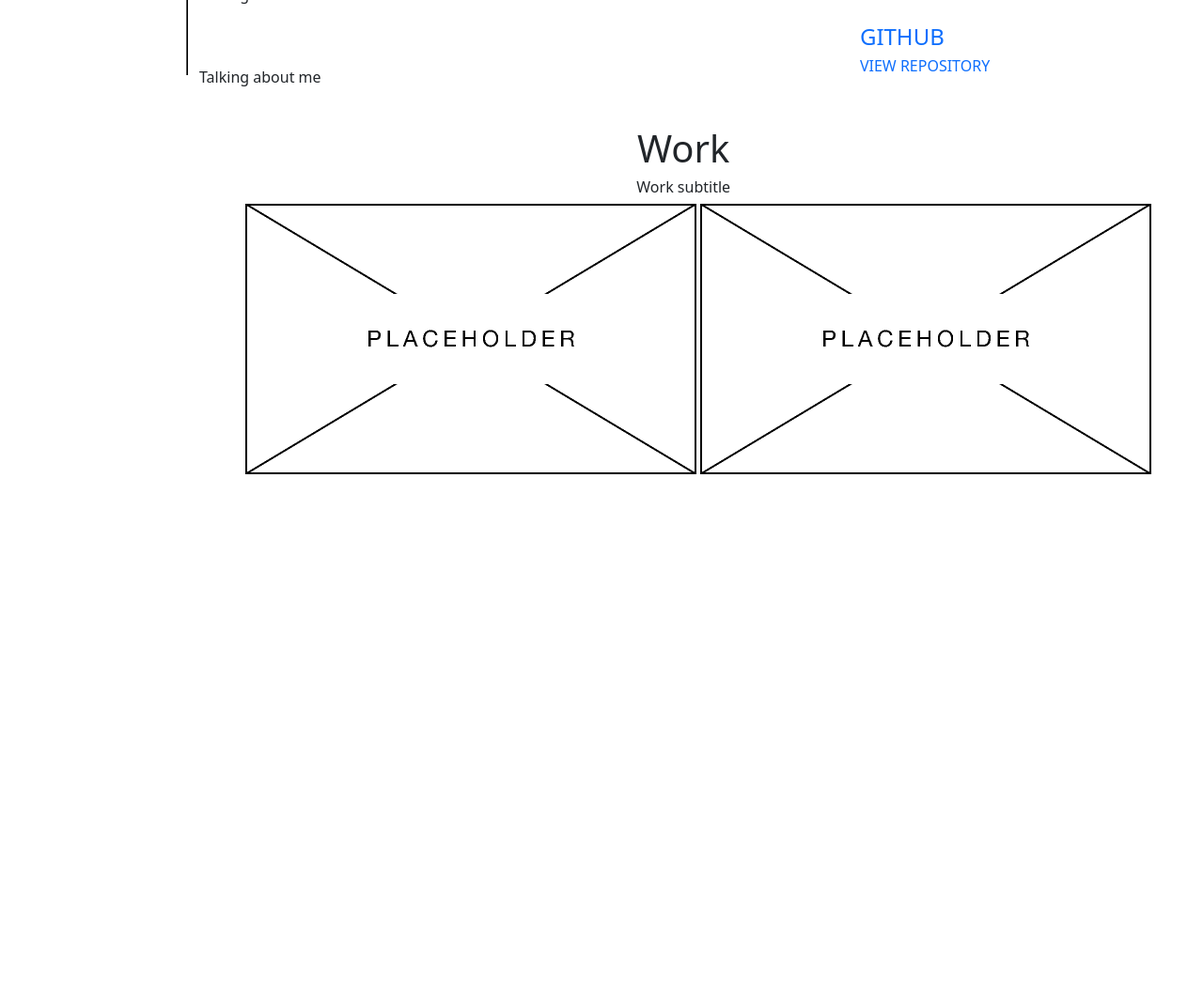
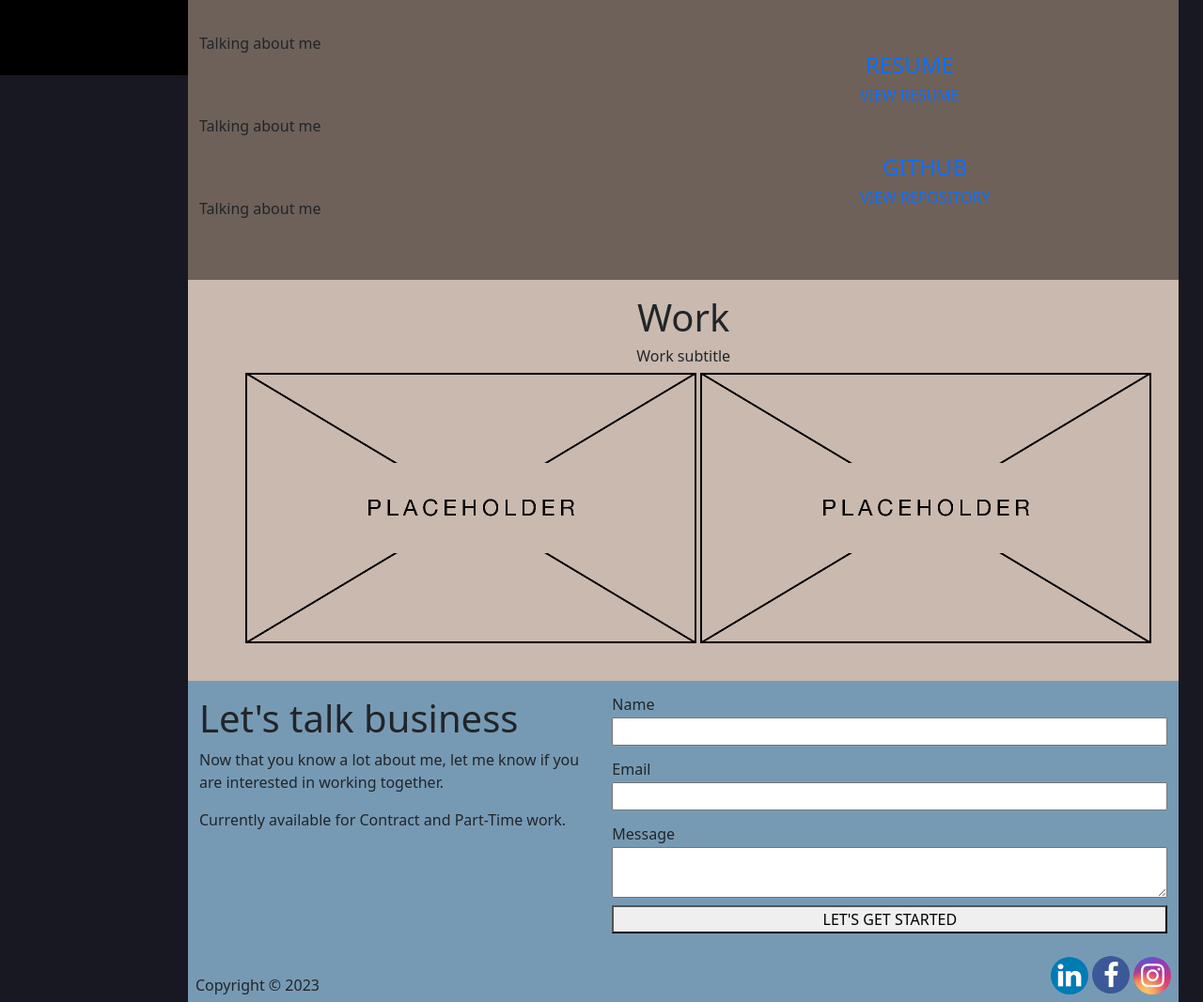
Before and after one commit to alex-butler0/portfolio, a plain HTML site: page index.html in a window 1280 px wide. Shown: the part 720-1787 px from the top of the page at 94% size. Before the commit the page ends 1241 px from the top, so only its background shows below. Drawn offline with nearby package versions, Linux system fonts and the light colour scheme.

Commit message:
Complete Footer, Position Sections, Begin Styling Sections

```diff
--- a/css/style.css
+++ b/css/style.css
@@ -1,9 +1,9 @@
 /* Debugging */
-/*
-* {
+
+/* * {
     outline: 1px solid red;
-  }
-*/
+  }  */
+
 
 /* General Styling */
 
@@ -12,11 +12,17 @@ html {
     width: 98vw;
     margin: 0;
     padding: 0;
+}
 
+body {
+    background-color: #181823 !important;
 }
 
 .section {
-    margin-left: 200px;
+    margin: 0;
+    padding: 0;
+    margin-left: 200px !important;
+
 }
 
 a:link {text-decoration: none;}
@@ -30,9 +36,9 @@ a:link {text-decoration: none;}
     z-index: 0;
     height: 100%;
     width: 200px;
-    border-right: 2px ridge #000000;
     display: flex;
     align-items: center;
+    background-color: #000000;
 }
 
 .menu_content {
@@ -41,19 +47,68 @@ a:link {text-decoration: none;}
 
 .menu_link {
     text-align: center;
+    display: block;
+    margin-top: 8vh;
+    color: white;
 }
+
+.menu_link:hover {
+    opacity: 0.7;
+}
+
+
 /* End Menu Styling */
 
 /* About Styling */
-
 .named_logo {
     position: relative;
     top: 0;
     right: 0;
+    /* background-color: #6325e2 */
 }
+
+.about_img {
+    z-index: 2;
+    padding-top: 5vh;
+    padding-left: 5vh !important;
+    padding-bottom: 5vh !important;
+}
+
+.about_text {
+    position: relative;
+    top: 15vh;
+    right: 6%;
+    z-index: 2;
+    color: white;
+}
+
+.about_head {
+    width: 70%;
+    padding-bottom: 8vh;
+}
+
+.about_info {
+    padding-top: 2vh;
+    background-color: #6e6159;
+    padding-bottom: 3vh;
+}
+
+.about_link {
+    text-align: center;
+}
+
+.about_link:hover {
+    opacity: 0.7;
+}
+
 /* End About Styling */
 
 /* Work Styling */
+#work {
+    padding-top: 2vh;
+    padding-bottom: 3vh;
+    background-color: #cab9af;
+}
 .work_text {
     display: flex;
     flex-direction: column;
@@ -69,5 +124,53 @@ a:link {text-decoration: none;}
 /* End Work Styling */
 
 /* Contact Styling */
+#contact {
+    padding-top: 2vh;
+    background-color: #779ab4;
+}
 
+.fa {
+    border-radius: 50%;
+    width: 40px;
+    height: 40px;
+    font-size: 29px !important;
+    text-align: center !important;
+    line-height: 40px !important;
+
+  }
+
+.fa:hover {
+    opacity: 0.7;
+}
+
+.fa-instagram {
+    background: radial-gradient(circle farthest-corner at 35% 90%, #fec564, transparent 50%), radial-gradient(circle farthest-corner at 0 140%, #fec564, transparent 50%), radial-gradient(ellipse farthest-corner at 0 -25%, #5258cf, transparent 50%), radial-gradient(ellipse farthest-corner at 20% -50%, #5258cf, transparent 50%), radial-gradient(ellipse farthest-corner at 100% 0, #893dc2, transparent 50%), radial-gradient(ellipse farthest-corner at 60% -20%, #893dc2, transparent 50%), radial-gradient(ellipse farthest-corner at 100% 100%, #d9317a, transparent), linear-gradient(#6559ca, #bc318f 30%, #e33f5f 50%, #f77638 70%, #fec66d 100%);
+    color: white;
+}
+
+.fa-facebook {
+    background: #3B5998;
+    color: white;
+    line-height: 42px !important;
+}
+
+.fa-linkedin {
+    background: #007bb5;
+    color: white;
+}
+
+#footer {
+    padding-top: 3vh;
+    background-color: #779ab4;
+}
+
+.footer_text {
+    margin-left: 1vh;
+    margin-bottom: 1vh;
+}
+
+.footer_icons {
+    margin-right: 1vh;
+    margin-bottom: 1vh;
+}
 /* End Contact Styling */
--- a/index.html
+++ b/index.html
@@ -1,9 +1,10 @@
 <!DOCTYPE html>
 <html lang="en">
 <head>
-    <title>Alex Butler | Engineering Student | Aspiring Web Developer | Montreal | Halifax</title>
+    <title>Alex Butler | Portfolio Home</title>
     <meta charset="UTF-8">
     <link rel="stylesheet" href="css/style.css">
+    <link rel="stylesheet" href="https://cdnjs.cloudflare.com/ajax/libs/font-awesome/4.7.0/css/font-awesome.min.css">
     <link href="https://cdn.jsdelivr.net/npm/bootstrap@5.3.0/dist/css/bootstrap.min.css" rel="stylesheet" integrity="sha384-9ndCyUaIbzAi2FUVXJi0CjmCapSmO7SnpJef0486qhLnuZ2cdeRhO02iuK6FUUVM" crossorigin="anonymous">
     <!-- Uses: Bootstrap  -->
 </head>
@@ -22,18 +23,20 @@
         <div class="menu_content">
             <a class="menu_link" href="#about">
                 <h4 class="menu_title">About</h4>
+                <svg class="menu_icon">
 
-                <h6 class="menu_subtitle mt-1">READ BIO</h6>
+                </svg>
+                <h6 class="menu_subtitle">READ BIO</h6>
             </a>
             <a class="menu_link" href="#work">
                 <h4 class="menu_title">Work</h4>
 
-                <h6 class="menu_subtitle mt-1">VIEW WORK</h6>
+                <h6 class="menu_subtitle">VIEW WORK</h6>
             </a>
             <a class="menu_link" href="#contact">
                 <h4 class="menu_title">Contact</h4>
 
-                <h6 class="menu_subtitle mt-1">GET IN CONTACT</h6>
+                <h6 class="menu_subtitle">GET IN CONTACT</h6>
             </a>
 
         </div>
@@ -52,23 +55,23 @@
                 2x Containers, right, lg column, sm row
          -->
     <section id="about" class="section">
-        <div class="container w-100">
-            <div class="about_logo d-flex justify-content-end">
+        <div class="about_hero container w-100">
+            <!-- <div class="about_logo d-flex justify-content-end">
                 <img class="named_logo" src="img/placeholder.png" alt="Named Alex Butler Logo">
-            </div>
+            </div> -->
             <div class="row">
-                <div class="about_img col-lg-6 d-flex align-items-center">
-                    <img class="w-100" src="img/placeholder.png" alt="Photo of Alex Butler">
+                <div class="about_img col-lg-6">
+                    <img class="w-100" src="img/self.jpg" alt="Photo of Alex Butler">
                 </div>
                 <div class="about_text col-lg-6 d-flex flex-column">
                     <h1 class="about_head"><strong>I'm Alex Butler. An Engineering Student and Web Developer based in Quebec.</strong></h1>
-                    <p class="about_subhead">I am a passionate self-starter specializing in bioengineering, engineering design, and full-stack web development.
-                        If you have a project that needs some awesome skills, I'm your guy.</p>
+                    <p class="about_subhead w-100">I am a passionate self-starter specializing in bioengineering, engineering design, and full-stack web development.
+                        If you have a project you'd like to collaborate on, send me a message!</p>
                 </div>
             </div>
         </div>
 
-        <div class="container w-100">
+        <div class="about_info container w-100">
             <div class="row">
                 <div class="about_describe col-lg-8 d-flex flex-column justify-content-evenly">
                     <p class="py-4">Talking about me</p>
@@ -139,7 +142,35 @@
                         Social media icons, font-awesome, round
          -->
     <section id="contact" class="section">
+        <div class="container">
+            <div class="row">
+                <div class="contact_text col-lg-5 text-left">
+                    <h1>Let's talk business</h1>
+                    <p>Now that you know a lot about me, let me know if you are interested in working together.</p>
+                    <p>Currently available for Contract and Part-Time work.</p>
+                </div>
+                <form class="contact_form col-lg-7 d-flex flex-column justify-content-evenly">
+                    <h6 class="input_title mb-1">Name</h6>
+                    <input id="name" class="mb-3" type="text">
+                    <h6 class="input_title mb-1">Email</h6>
+                    <input id="email" class="mb-3" type="email">
+                    <h6 class="input_title mb-1">Message</h6>
+                    <textarea id="message" type="text"></textarea>
+                    <button id="send_message" class="text-center mt-2" type="button">LET'S GET STARTED</button>
+                </form>
+            </div>
+        </div>
+    </section>
 
+    <section id="footer" class="section">
+        <div class="footer_flex w-100 d-flex justify-content-between">
+            <h6 class="footer_text align-self-end">Copyright &copy; 2023</h6>
+            <div class="footer_icons">
+                <a href="https://www.linkedin.com/in/alexander-s-butler/" class="fa fa-linkedin" alt="LinkedIn Icon"></a>
+                <a href="https://www.facebook.com/alex.butler.79025648/" class="fa fa-facebook" alt="Facebook Icon"></a>
+                <a href="https://www.instagram.com/alexbutler832/" class="fa fa-instagram" alt="Instagram Icon"></a>
+            </div>
+        </div>
     </section>
 <!-- Contact End -->
 <script src="https://cdn.jsdelivr.net/npm/bootstrap@5.3.0/dist/js/bootstrap.bundle.min.js" integrity="sha384-geWF76RCwLtnZ8qwWowPQNguL3RmwHVBC9FhGdlKrxdiJJigb/j/68SIy3Te4Bkz" crossorigin="anonymous"></script>
```
Also changed, not shown: img/self.jpg (added).
